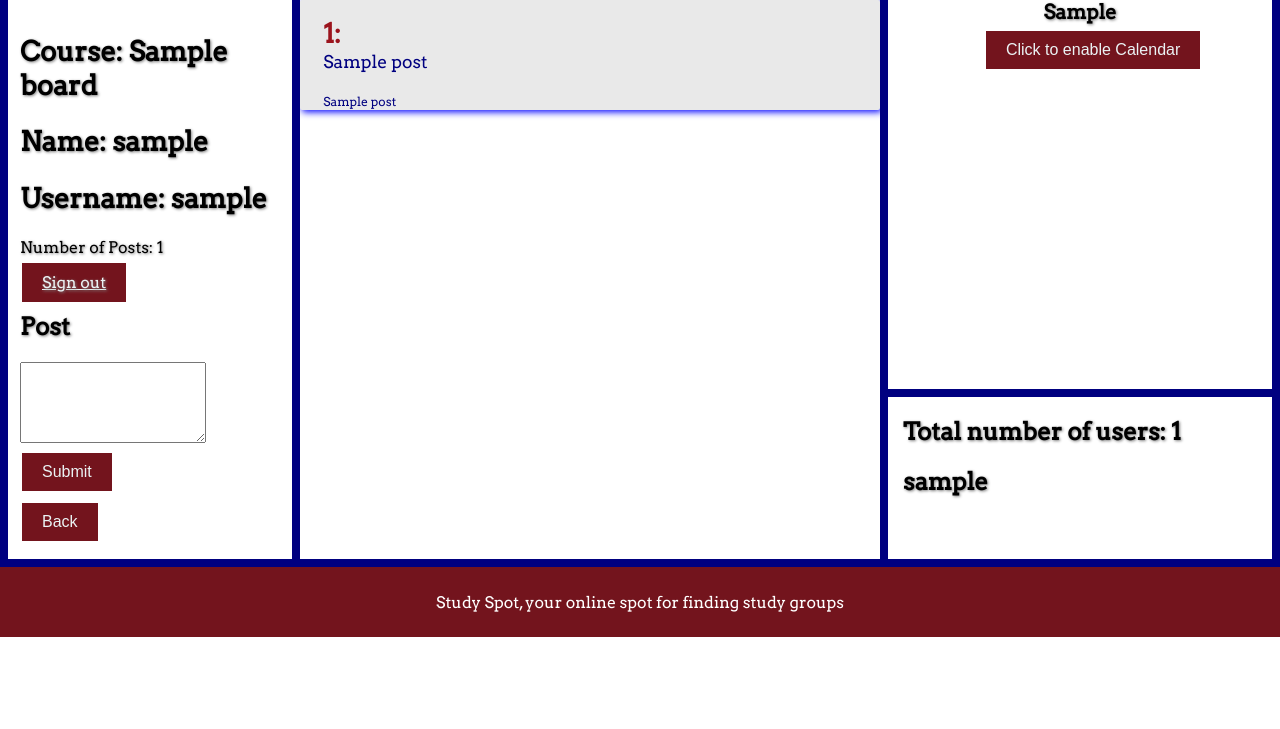
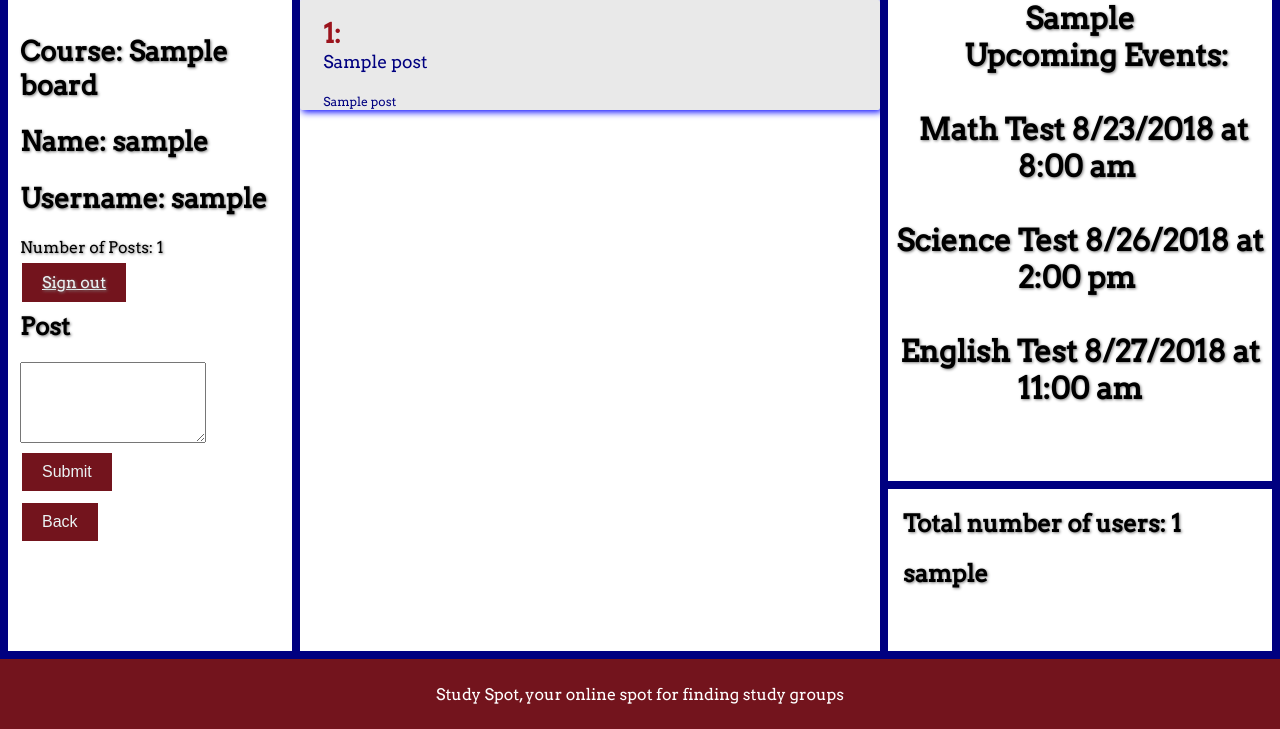
Before and after one commit to talbertmegan/studyspot, a Python web app: template templates/chat.html in a window 1280 px wide. Shown: the part 170-899 px from the top of the page. Before the commit the page ends 807 px from the top, so only its background shows below. Run offline with Jinja, Linux system fonts and the light colour scheme; the template is opened without the code that fills it: most values are stand-ins (such as "Sample title", 1, 10 or a date in 2020); some libraries are stand-ins or nearby versions; some web fonts are replaced.

Commit message:
Fake temporary calendar. Fix soon.

```diff
--- /dev/null
+++ b/client_id.json
@@ -0,0 +1 @@
+{"web":{"client_id":"472258127177-s3cra887foj4t66fe85u654v70akb42k.apps.googleusercontent.com","project_id":"studyspot-lmu","auth_uri":"https://accounts.google.com/o/oauth2/auth","token_uri":"https://www.googleapis.com/oauth2/v3/token","auth_provider_x509_cert_url":"https://www.googleapis.com/oauth2/v1/certs","client_secret":"mwEKs0MN6APKhyqpp1Rjiuiq","javascript_origins":["http://localhost:8080"]}}
--- a/credentials.json
+++ b/credentials.json
@@ -1 +1 @@
-{"installed":{"client_id":"383194462542-a4t3ag6gehcar5fc57v8ak4sa9te0p2a.apps.googleusercontent.com","project_id":"study-spot-1534188529468","auth_uri":"https://accounts.google.com/o/oauth2/auth","token_uri":"https://www.googleapis.com/oauth2/v3/token","auth_provider_x509_cert_url":"https://www.googleapis.com/oauth2/v1/certs","client_secret":"SVKLoTpVv0GLezoF5BDpdA13","redirect_uris":["urn:ietf:wg:oauth:2.0:oob","http://localhost"]}}
+{"web":{"client_id":"472258127177-s3cra887foj4t66fe85u654v70akb42k.apps.googleusercontent.com","project_id":"studyspot-lmu","auth_uri":"https://accounts.google.com/o/oauth2/auth","token_uri":"https://www.googleapis.com/oauth2/v3/token","auth_provider_x509_cert_url":"https://www.googleapis.com/oauth2/v1/certs","client_secret":"mwEKs0MN6APKhyqpp1Rjiuiq","redirect_uris":["http://localhost:8080/oauth2callback"],"javascript_origins":["http://localhost:8080","https://localhost:8080"]}}
--- a/scripts/calendar.js
+++ b/scripts/calendar.js
@@ -1,5 +1,5 @@
 // Client ID and API key from the Developer Console
-var CLIENT_ID = '10344468670-mk40cmrge87j6i67p9ajl6jghcdcerkg.apps.googleusercontent.com';
+var CLIENT_ID = '361907403637-9ul713dboirbpof9rkplnv5jf20bkblv.apps.googleusercontent.com';
 
 // Array of API discovery doc URLs for APIs used by the quickstart
 var DISCOVERY_DOCS = ["https://www.googleapis.com/discovery/v1/apis/calendar/v3/rest"];
--- a/styles/chat.css
+++ b/styles/chat.css
@@ -76,7 +76,7 @@ button:hover, input:hover, #sign_out:hover{
   white-space: pre-wrap;
   text-align: center;
   font-weight: bold;
-  font-size: 20px;
+  font-size: 30px;
   text-shadow: 1px 1px 3px gray;
 }
 #users{
--- a/templates/chat.html
+++ b/templates/chat.html
@@ -48,9 +48,10 @@
     </section>
 <!--Calendars for users-->
     <section id=calendar>{{user_events}}
-      <button id="authorize_button">Click to enable Calendar</button>
+      Upcoming Events: <br><br> Math Test 8/23/2018 at 8:00 am <br> <br>Science Test 8/26/2018 at 2:00 pm <br> <br>English Test 8/27/2018 at 11:00 am
+      <!-- <button id="authorize_button">Click to enable Calendar</button>
       <button id="signout_button">Sign Out</button>
-      <div id="content"></div>
+      <div id="content"></div> -->
     </section>
     <section id="about">
            <div id="about_content">
```
Also changed, not shown: 1 other file.
